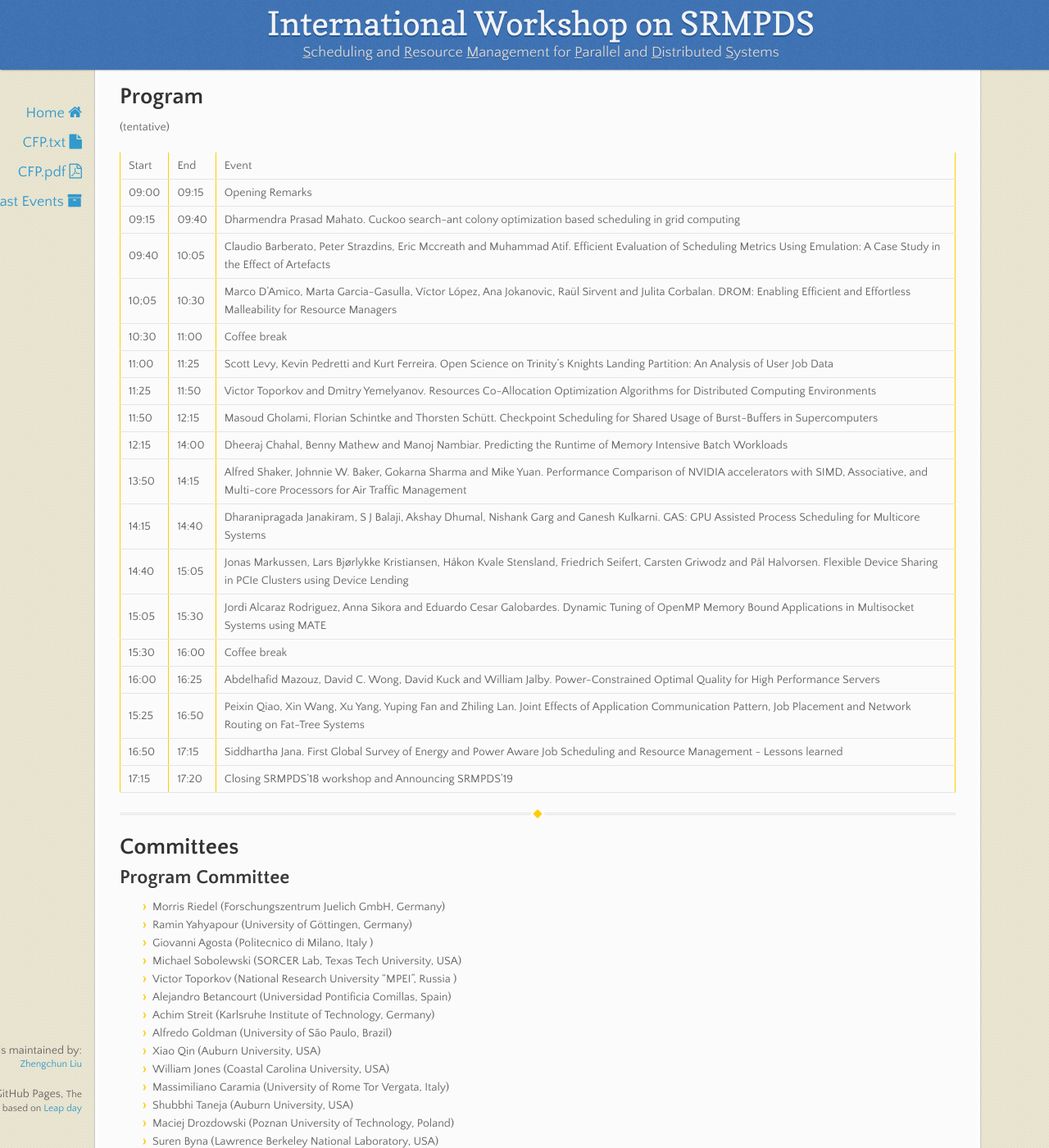
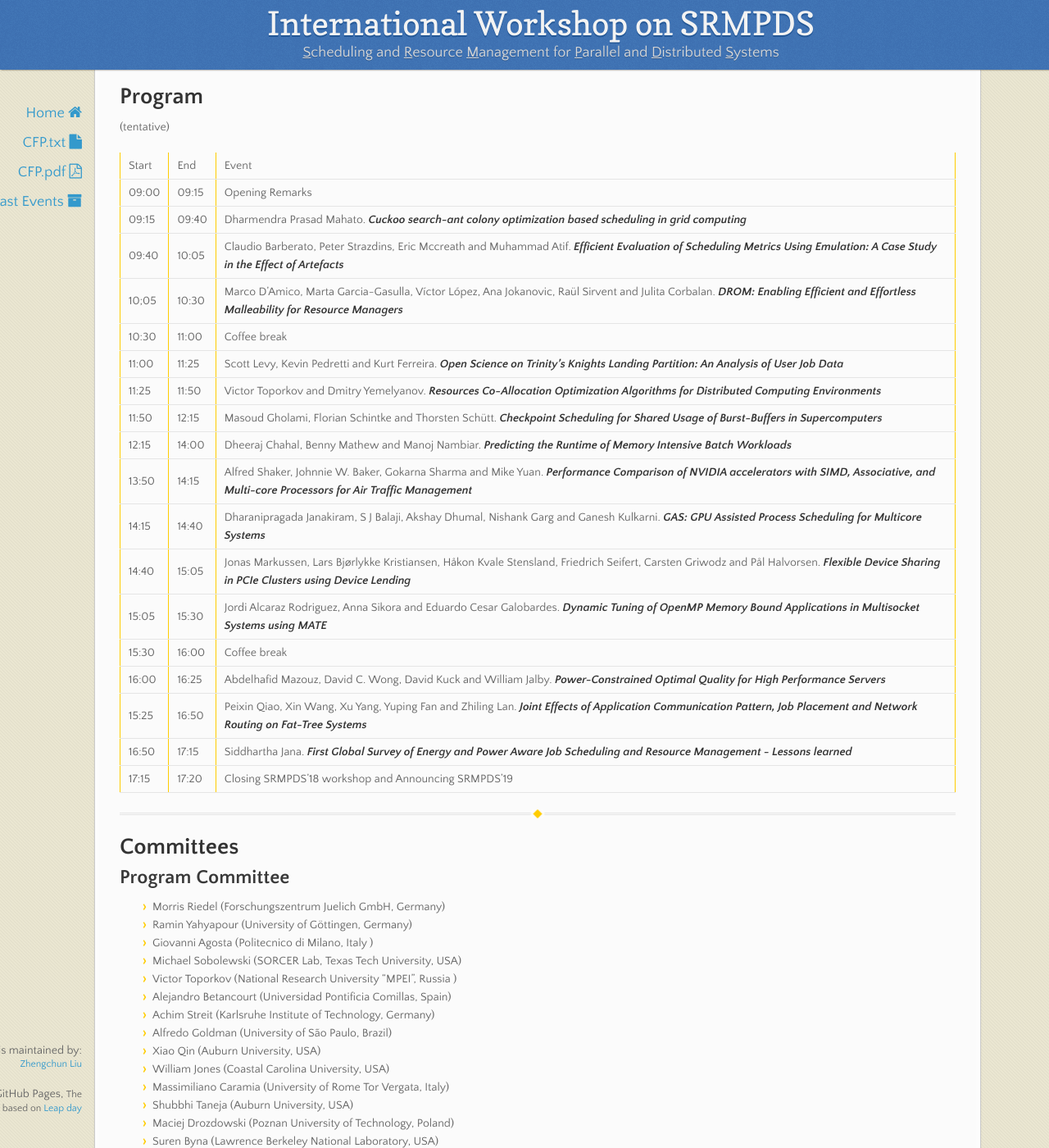
Before and after one commit to srmpds/srmpds.github.io, a Jekyll site: the page built from index.md, in a window 1280 px wide and 1400 px high, scrolled down 1292 px. Shown: the whole window at 82% size. Built offline with Jekyll 4.4.1, drawn with Linux system fonts in a browser that asks for light colours; nearby versions of some CDN libraries.

Commit message:
add, delete, polish etc.

```diff
--- a/index.md
+++ b/index.md
@@ -51,22 +51,22 @@ Resource management and scheduling is a crucial task on large-scale computing sy
 
 | Start | End | Event |
 | 09:00 | 09:15 | Opening Remarks |
-| 09:15 | 09:40 | Dharmendra Prasad Mahato. Cuckoo search-ant colony optimization based scheduling in grid computing |
-| 09:40 | 10:05 | Claudio Barberato, Peter Strazdins, Eric Mccreath and Muhammad Atif. Efficient Evaluation of Scheduling Metrics Using Emulation: A Case Study in the Effect of Artefacts |
-| 10;05 | 10:30 | Marco D'Amico, Marta Garcia-Gasulla, Víctor López, Ana Jokanovic, Raül Sirvent and Julita Corbalan. DROM: Enabling Efficient and Effortless Malleability for Resource Managers |
+| 09:15 | 09:40 | Dharmendra Prasad Mahato. ___Cuckoo search-ant colony optimization based scheduling in grid computing___ |
+| 09:40 | 10:05 | Claudio Barberato, Peter Strazdins, Eric Mccreath and Muhammad Atif. ___Efficient Evaluation of Scheduling Metrics Using Emulation: A Case Study in the Effect of Artefacts___ |
+| 10;05 | 10:30 | Marco D'Amico, Marta Garcia-Gasulla, Víctor López, Ana Jokanovic, Raül Sirvent and Julita Corbalan. ___DROM: Enabling Efficient and Effortless Malleability for Resource Managers___ |
 | 10:30 | 11:00 | Coffee break |
-| 11:00 | 11:25 | Scott Levy, Kevin Pedretti and Kurt Ferreira. Open Science on Trinity’s Knights Landing Partition: An Analysis of User Job Data |
-| 11:25 | 11:50 | Victor Toporkov and Dmitry Yemelyanov. Resources Co-Allocation Optimization Algorithms for Distributed Computing Environments |
-| 11:50 | 12:15 | Masoud Gholami, Florian Schintke and Thorsten Schütt. Checkpoint Scheduling for Shared Usage of Burst-Buffers in Supercomputers |
-| 12:15 | 14:00 | Dheeraj Chahal, Benny Mathew and Manoj Nambiar. Predicting the Runtime of Memory Intensive Batch Workloads |
-| 13:50 | 14:15 | Alfred Shaker, Johnnie W. Baker, Gokarna Sharma and Mike Yuan. Performance Comparison of NVIDIA accelerators with SIMD, Associative, and Multi-core Processors for Air Traffic Management |
-| 14:15 | 14:40 | Dharanipragada Janakiram, S J Balaji, Akshay Dhumal, Nishank Garg and Ganesh Kulkarni. GAS: GPU Assisted Process Scheduling for Multicore Systems |
-| 14:40 | 15:05 | Jonas Markussen, Lars Bjørlykke Kristiansen, Håkon Kvale Stensland, Friedrich Seifert, Carsten Griwodz and Pål Halvorsen. Flexible Device Sharing in PCIe Clusters using Device Lending |
-| 15:05 | 15:30| Jordi Alcaraz Rodriguez, Anna Sikora and Eduardo Cesar Galobardes. Dynamic Tuning of OpenMP Memory Bound Applications in Multisocket Systems using MATE |
+| 11:00 | 11:25 | Scott Levy, Kevin Pedretti and Kurt Ferreira. ___Open Science on Trinity’s Knights Landing Partition: An Analysis of User Job Data___ |
+| 11:25 | 11:50 | Victor Toporkov and Dmitry Yemelyanov. ___Resources Co-Allocation Optimization Algorithms for Distributed Computing Environments___ |
+| 11:50 | 12:15 | Masoud Gholami, Florian Schintke and Thorsten Schütt. ___Checkpoint Scheduling for Shared Usage of Burst-Buffers in Supercomputers___ |
+| 12:15 | 14:00 | Dheeraj Chahal, Benny Mathew and Manoj Nambiar. ___Predicting the Runtime of Memory Intensive Batch Workloads___ |
+| 13:50 | 14:15 | Alfred Shaker, Johnnie W. Baker, Gokarna Sharma and Mike Yuan. ___Performance Comparison of NVIDIA accelerators with SIMD, Associative, and Multi-core Processors for Air Traffic Management___ |
+| 14:15 | 14:40 | Dharanipragada Janakiram, S J Balaji, Akshay Dhumal, Nishank Garg and Ganesh Kulkarni. ___GAS: GPU Assisted Process Scheduling for Multicore Systems___ |
+| 14:40 | 15:05 | Jonas Markussen, Lars Bjørlykke Kristiansen, Håkon Kvale Stensland, Friedrich Seifert, Carsten Griwodz and Pål Halvorsen. ___Flexible Device Sharing in PCIe Clusters using Device Lending___ |
+| 15:05 | 15:30| Jordi Alcaraz Rodriguez, Anna Sikora and Eduardo Cesar Galobardes. ___Dynamic Tuning of OpenMP Memory Bound Applications in Multisocket Systems using MATE___ |
 | 15:30 | 16:00 | Coffee break |
-| 16:00 | 16:25 | Abdelhafid Mazouz, David C. Wong, David Kuck and William Jalby. Power-Constrained Optimal Quality for High Performance Servers |
-| 15:25 | 16:50 | Peixin Qiao, Xin Wang, Xu Yang, Yuping Fan and Zhiling Lan. Joint Effects of Application Communication Pattern, Job Placement and Network Routing on Fat-Tree Systems |
-| 16:50 | 17:15 | Siddhartha Jana. First Global Survey of Energy and Power Aware Job Scheduling and Resource Management - Lessons learned |
+| 16:00 | 16:25 | Abdelhafid Mazouz, David C. Wong, David Kuck and William Jalby. ___Power-Constrained Optimal Quality for High Performance Servers___ |
+| 15:25 | 16:50 | Peixin Qiao, Xin Wang, Xu Yang, Yuping Fan and Zhiling Lan. ___Joint Effects of Application Communication Pattern, Job Placement and Network Routing on Fat-Tree Systems___ |
+| 16:50 | 17:15 | Siddhartha Jana. ___First Global Survey of Energy and Power Aware Job Scheduling and Resource Management - Lessons learned___ |
 | 17:15 | 17:20 | Closing SRMPDS'18 workshop and Announcing SRMPDS'19 |
 
 ---
```
